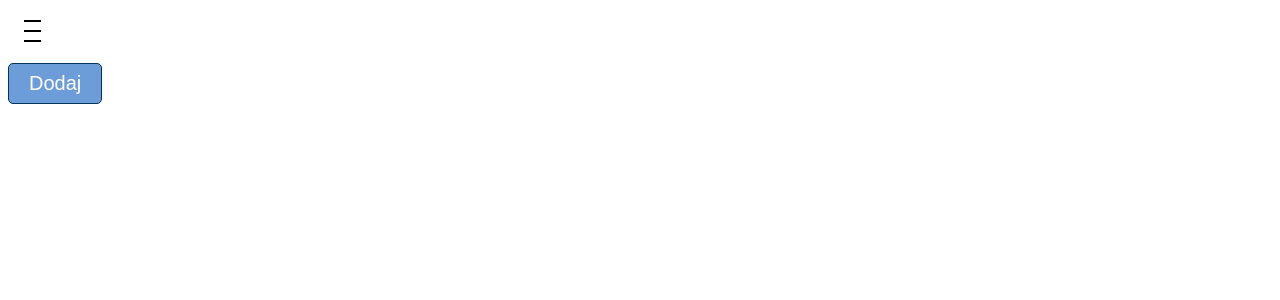
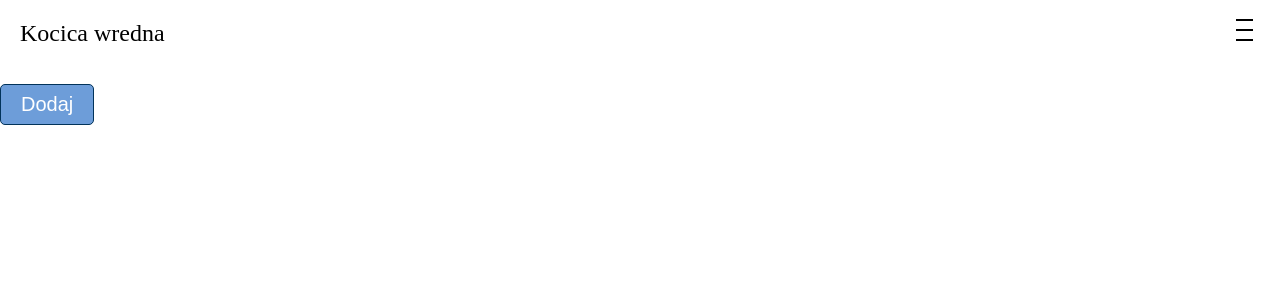
Before and after one commit to anncst/Punia, a React (Create React App) app in the folder frontend/: page / in a window 1280 px wide. Shown: the top 300 px of the page. Built offline with nearby package versions, Linux system fonts and the light colour scheme.

Commit message:
added dropdown menu to the navbar

```diff
--- a/frontend/src/App.js
+++ b/frontend/src/App.js
@@ -1,11 +1,13 @@
 import React from 'react'
 import Button from './components/Button/Button'
 import { Navbar } from './components/Navbar/Navbar'
+// eslint-disable-next-line no-unused-vars
+import { styles } from './App.module.scss'
 
 function App() {
   return (
     <div>
-      <Navbar />
+      <Navbar text="Kocica wredna" />
       <Button>Dodaj</Button>
     </div>
   )
--- /dev/null
+++ b/frontend/src/App.module.scss
@@ -0,0 +1,3 @@
+body{
+    margin:0;
+}
--- a/frontend/src/components/Navbar/Navbar.js
+++ b/frontend/src/components/Navbar/Navbar.js
@@ -1,14 +1,30 @@
-import React from 'react'
+import React, { useState } from 'react'
 import PropTypes from 'prop-types'
+import classNames from 'classnames'
 import Hamburger from '../Hamburger/Hamburger'
 import styles from './Navbar.module.scss'
 
-export const Navbar = ({ text }) => (
-  <div className={styles.navbarContainer}>
-    <h1>{text}</h1>
-    <Hamburger />
-  </div>
-)
+export const Navbar = ({ text }) => {
+  const [isOpen, setOpen] = useState(false)
+  return (
+    <div
+      className={classNames(styles.navbarContainer, {
+        [styles.navbarOpen]: isOpen,
+      })}
+    >
+      <div className={styles.menu}>
+        <div className={styles.text}>{text}</div>
+        <Hamburger isOpen={isOpen} setOpen={setOpen} />
+      </div>
+      {isOpen ? (
+        <div className={styles.dropdown}>
+          <button className={styles.button}>Dodaj wagę</button>
+          <button className={styles.button}>Dodaj karmę</button>
+        </div>
+      ) : null}
+    </div>
+  )
+}
 
 Navbar.propTypes = {
   text: PropTypes.string,
--- a/frontend/src/components/Navbar/Navbar.module.scss
+++ b/frontend/src/components/Navbar/Navbar.module.scss
@@ -1,6 +1,44 @@
+$navbarHeight: 64px;
+
 .navbarContainer {
   display: flex;
+  flex-direction: column;
+  margin: 0;
+  padding: 10px;
+  position: sticky;
+  height: $navbarHeight;
+  background-color: white;
+}
+
+.menu{
+  display: flex;
   flex-direction: row;
-  align-items: center;
-  margin: 10px;
+  justify-content: space-between
 }
+
+.dropdown{
+  display: flex;
+  flex-direction: column;
+  position: absolute;
+  top: $navbarHeight;
+  box-shadow: 0px 1px 0px 1px rgb(233, 232, 232);
+  border: 0;
+  left: 0;
+  right: 0;
+  background-color: white;
+}
+
+.text{
+  font-size: x-large;
+  padding: 10px;
+}
+
+.button{
+  background-color: white;
+  box-shadow: 0px 1px 1px 1px rgb(233, 232, 232);
+  padding:10px;
+  margin:4px;
+  border: 0;
+  border-radius: 8px;
+  font-size: large;
+}
```
